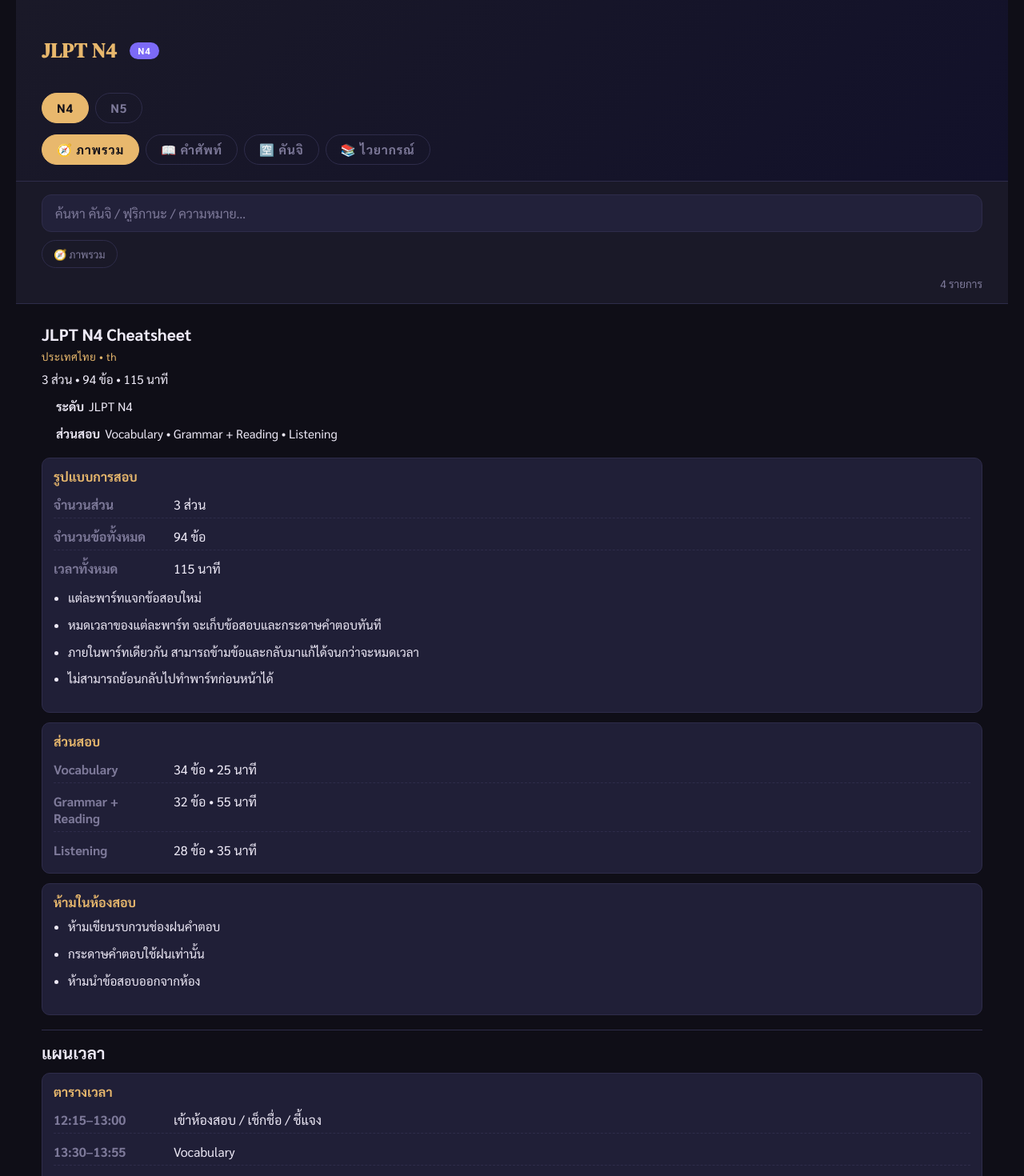
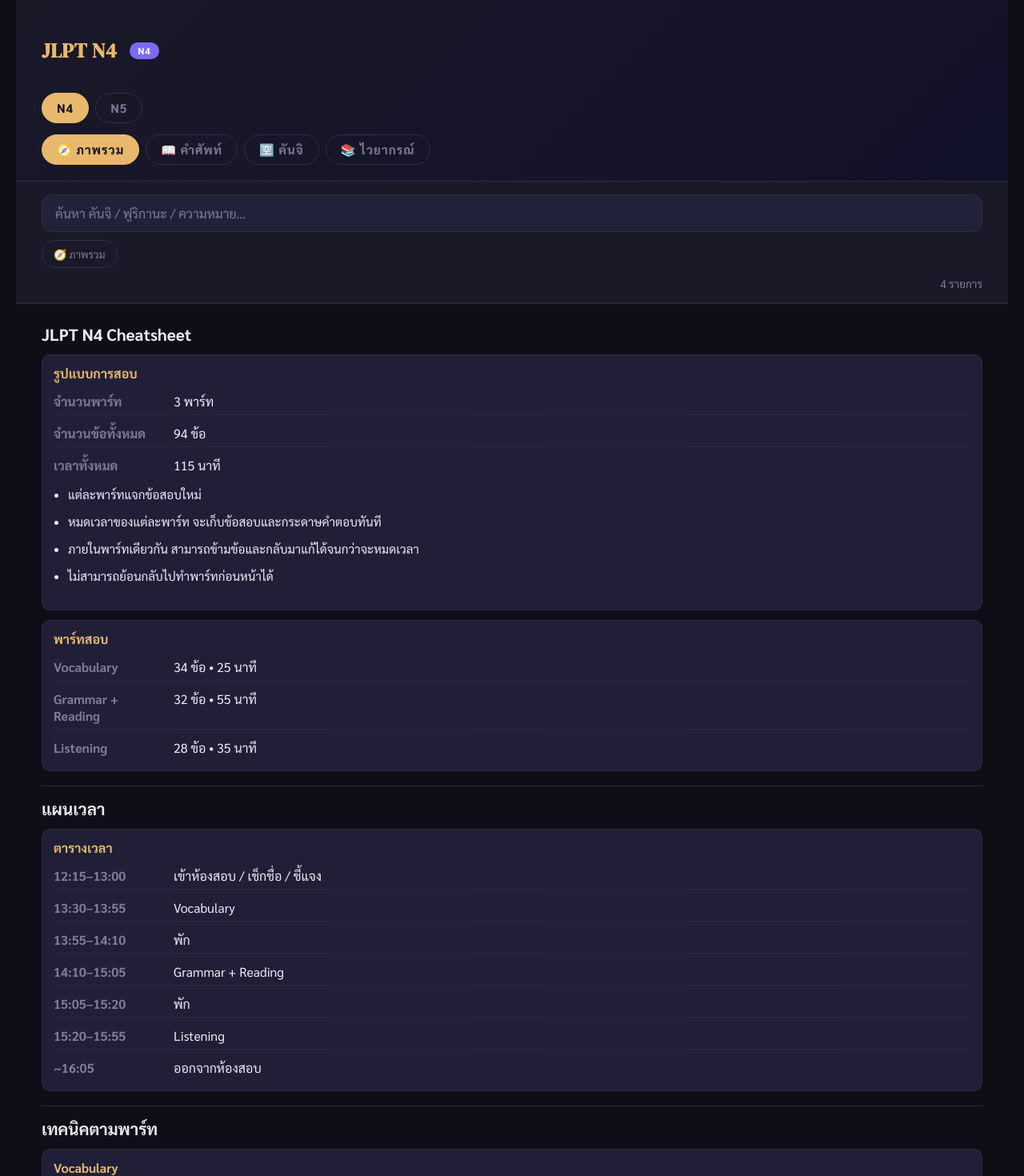
Before and after one commit to micro927/jlpt-n4n5, a React (Vite) app: page / in a window 1280 px wide. Shown: the top 1470 px of the page at 80% size. Built offline with nearby package versions, Linux system fonts and the light colour scheme.

Commit message:
ordering

```diff
--- a/src/components/OverallCard.tsx
+++ b/src/components/OverallCard.tsx
@@ -8,29 +8,6 @@
   return (
     <article className="overall-card">
       <div className="overall-title">{item.title}</div>
-      {item.subtitle && <div className="overall-subtitle">{item.subtitle}</div>}
-      {item.description && <p className="overall-description">{item.description}</p>}
-
-      {item.list && item.list.length > 0 && (
-        <ul className="overall-body">
-          {item.list.map((entry) => (
-            <li key={entry} className="overall-paragraph">
-              {entry}
-            </li>
-          ))}
-        </ul>
-      )}
-
-      {item.bullets && item.bullets.length > 0 && (
-        <ul className="overall-bullets">
-          {item.bullets.map((bullet, index) => (
-            <li key={`${bullet.label ?? 'bullet'}-${index}`} className="overall-bullet">
-              {bullet.label && <strong>{bullet.label}</strong>}
-              <span>{bullet.value}</span>
-            </li>
-          ))}
-        </ul>
-      )}
 
       {item.sections && item.sections.length > 0 && (
         <div className="overall-sections">
--- a/src/data.ts
+++ b/src/data.ts
@@ -1098,58 +1098,59 @@
     {
       title: 'รูปแบบการสอบ',
       rows: [
-        { label: 'จำนวนส่วน', value: `${exam.format.total_parts} ส่วน` },
+        { label: 'จำนวนพาร์ท', value: `${exam.format.total_parts} พาร์ท` },
         { label: 'จำนวนข้อทั้งหมด', value: `${exam.total.question_count} ข้อ` },
         { label: 'เวลาทั้งหมด', value: `${exam.total.duration_minutes} นาที` }
       ],
       list: (exam.format.notes ?? []).map((note: string) => note)
     },
     {
-      title: 'ส่วนสอบ',
+      title: 'พาร์ทสอบ',
       rows: (exam.parts ?? []).map((part) => ({
         label: part.name,
         value: `${part.question_count} ข้อ • ${part.duration_minutes} นาที`
       }))
-    },
-    {
-      title: 'ห้ามในห้องสอบ',
-      list: exam.writing_in_exam?.prohibited ?? []
     }
   ];
 
   const extraTipSections = [
     {
-      title: 'คำแนะนำก่อนสอบ',
-      list: tips.before_exam ?? []
+      title: 'อุปกรณ์',
+      list: tips.equipment ?? []
+    },
+    {
+      title: 'ห้ามในห้องสอบ',
+      list: exam.writing_in_exam?.prohibited ?? []
     },
     {
       title: 'อนุญาตในห้องสอบ',
       list: exam.writing_in_exam?.allowed ?? []
     },
     {
+      title: 'คำแนะนำก่อนสอบ',
+      list: tips.before_exam ?? []
+    },
+    {
       title: 'กฎการฟังเสียง',
       list: exam.listening_rules ?? []
     },
     {
-      title: 'การให้คะแนน',
-      rows: [{ label: 'วิธี', value: exam.scoring?.method ?? '-' }],
-      list: exam.scoring?.notes ?? []
+      title: 'กฎการกรอกคำตอบ',
+      list: tips.answer_sheet ?? []
+    },
+
+    {
+      title: 'ก่อนส่งคำตอบ',
+      list: tips.before_submit ?? []
     },
     {
       title: 'ระหว่างพัก',
       list: tips.during_break ?? []
     },
     {
-      title: 'อุปกรณ์',
-      list: tips.equipment ?? []
-    },
-    {
-      title: 'ก่อนส่งคำตอบ',
-      list: tips.before_submit ?? []
-    },
-    {
-      title: 'กฎการกรอกคำตอบ',
-      list: tips.answer_sheet ?? []
+      title: 'การให้คะแนน',
+      rows: [{ label: 'วิธี', value: exam.scoring?.method ?? '-' }],
+      list: exam.scoring?.notes ?? []
     }
   ];
 
@@ -1157,10 +1158,10 @@
     {
       title: cheatsheet.meta.title,
       subtitle: `${cheatsheet.meta.country} • ${cheatsheet.meta.language}`,
-      description: `${exam.format.total_parts} ส่วน • ${exam.total.question_count} ข้อ • ${exam.total.duration_minutes} นาที`,
+      description: `${exam.format.total_parts} พาร์ท • ${exam.total.question_count} ข้อ • ${exam.total.duration_minutes} นาที`,
       bullets: [
         { label: 'ระดับ', value: isN4 ? 'JLPT N4' : 'JLPT N5' },
-        { label: 'ส่วนสอบ', value: partNames }
+        { label: 'พาร์ทสอบ', value: partNames }
       ],
       sections: examSections,
       cat: 'overall'
@@ -1179,7 +1180,7 @@
       cat: 'overall'
     },
     {
-      title: 'เทคนิคตามส่วน',
+      title: 'เทคนิคตามพาร์ท',
       sections: (tips.by_part ?? []).map((part) => ({
         title: part.part_name,
         list: part?.sub_sections ? part?.sub_sections.flatMap((section) => section.tips) : part.tips
```
